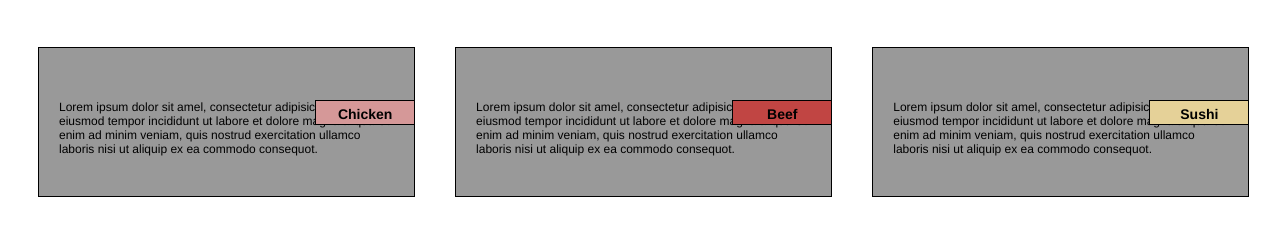
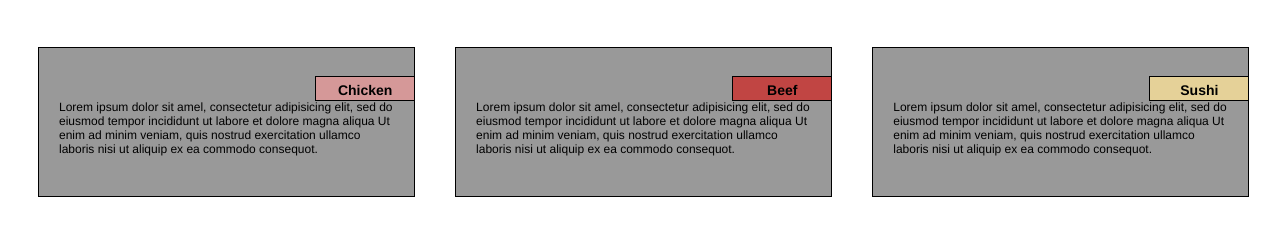
Before and after one commit to heatherjung/mod2_solution, a plain HTML site: page index.html in a window 1280 px wide. Shown: the part 61-296 px from the top of the page. Drawn offline with Linux system fonts and the light colour scheme.

Commit message:
Update style.css

```diff
--- a/css/style.css
+++ b/css/style.css
@@ -41,18 +41,21 @@ h2.chicken {
 	background-color: #D59898;
 	position: absolute;
 	right: -1px;
+	top: 16px;
 }
 
 h2.beef {
 	background-color: #C14543;
 	position: absolute;
 	right: -1px;
+	top: 16px;
 }
 
 h2.sushi {
 	background-color: #E5D198;
 	position: absolute;
 	right: -1px;
+	top: 16px;
 }
 
 
```
